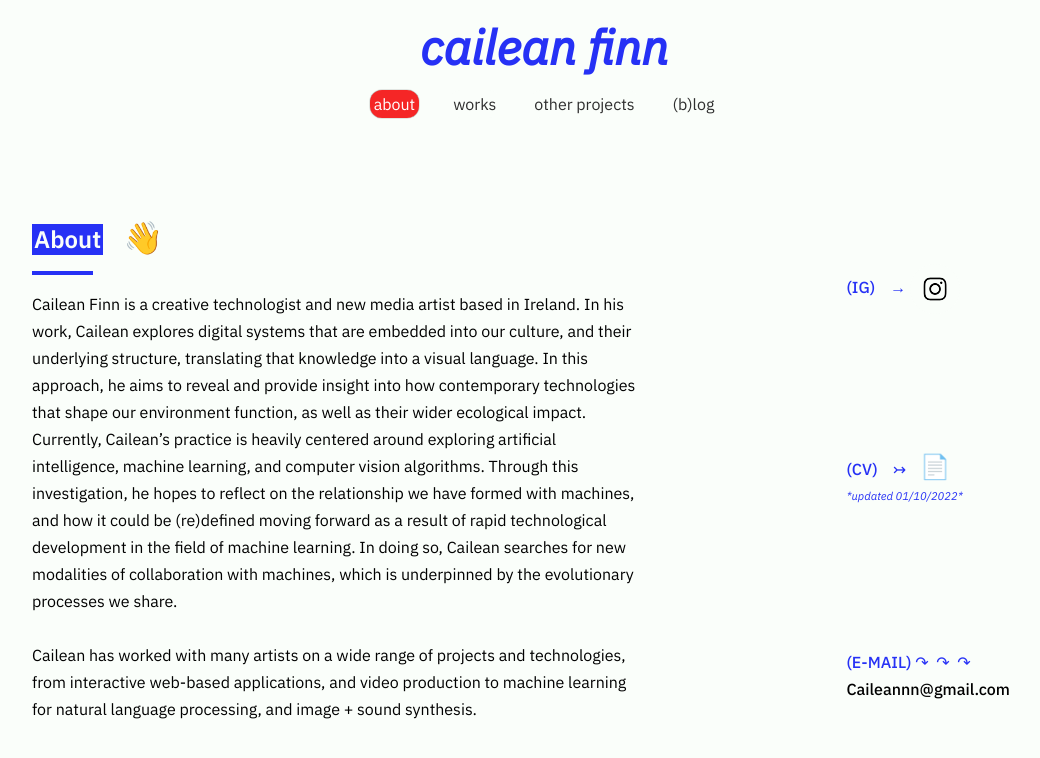
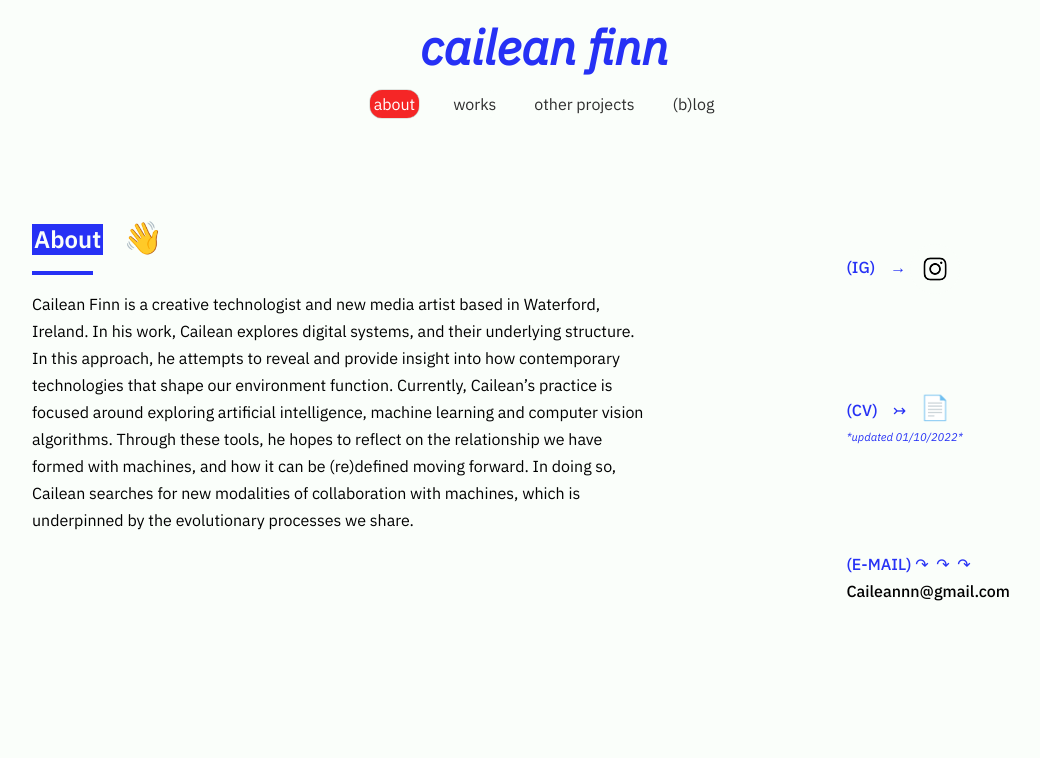
Before and after one commit to Caileannn/react-website, a React (Create React App) app: page /#/about in a window 1280 px wide. Shown: the top 758 px of the page, without its empty margins (96-1136 px from the left). Built offline with nearby package versions, Linux system fonts and the light colour scheme; what javascript-time-ago would draw is missing.

Commit message:
Bio Changes

```diff
--- a/src/components/About/AboutMain.js
+++ b/src/components/About/AboutMain.js
@@ -41,8 +41,7 @@ function AboutMain() {
         <h2>About</h2><p className="emoji-wave">👋</p>
         </div>
         <hr></hr>
-        <p>Cailean Finn is a creative technologist and new media artist based in Ireland. In his work, Cailean explores digital systems that are embedded into our culture, and their underlying structure, translating that knowledge into a visual language. In this approach, he aims to reveal and provide insight into how contemporary technologies that shape our environment function, as well as their wider ecological impact. Currently, Cailean’s practice is heavily centered around exploring artificial intelligence, machine learning, and computer vision algorithms. Through this investigation, he hopes to reflect on the relationship we have formed with machines, and how it could be (re)defined moving forward as a result of rapid technological development in the field of machine learning. In doing so, Cailean searches for new modalities of collaboration with machines, which is underpinned by the evolutionary processes we share.</p>
-        <br></br><p>Cailean has worked with many artists on a wide range of projects and technologies, from interactive web-based applications, and video production to machine learning for natural language processing, and image + sound synthesis. </p>
+        <p>Cailean Finn is a creative technologist and new media artist based in Waterford, Ireland. In his work, Cailean explores digital systems, and their underlying structure. In this approach, he attempts to reveal and provide insight into how contemporary technologies that shape our environment function. Currently, Cailean’s practice is focused around exploring artificial intelligence, machine learning and computer vision algorithms. Through these tools, he hopes to reflect on the relationship we have formed with machines, and how it can be (re)defined moving forward. In doing so, Cailean searches for new modalities of collaboration with machines, which is underpinned by the evolutionary processes we share.</p>
       </div>
       <div className="prof-links">
             <div className="prof-links__IG">
```
